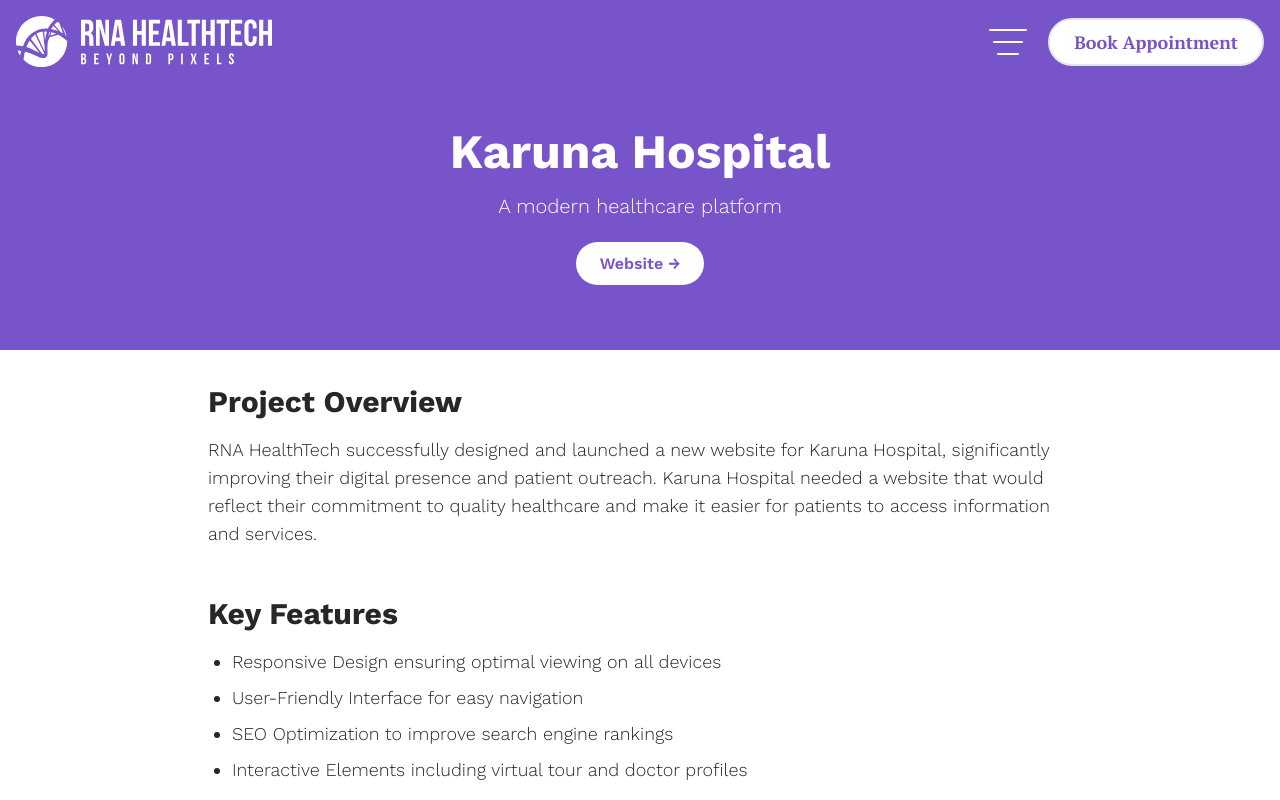
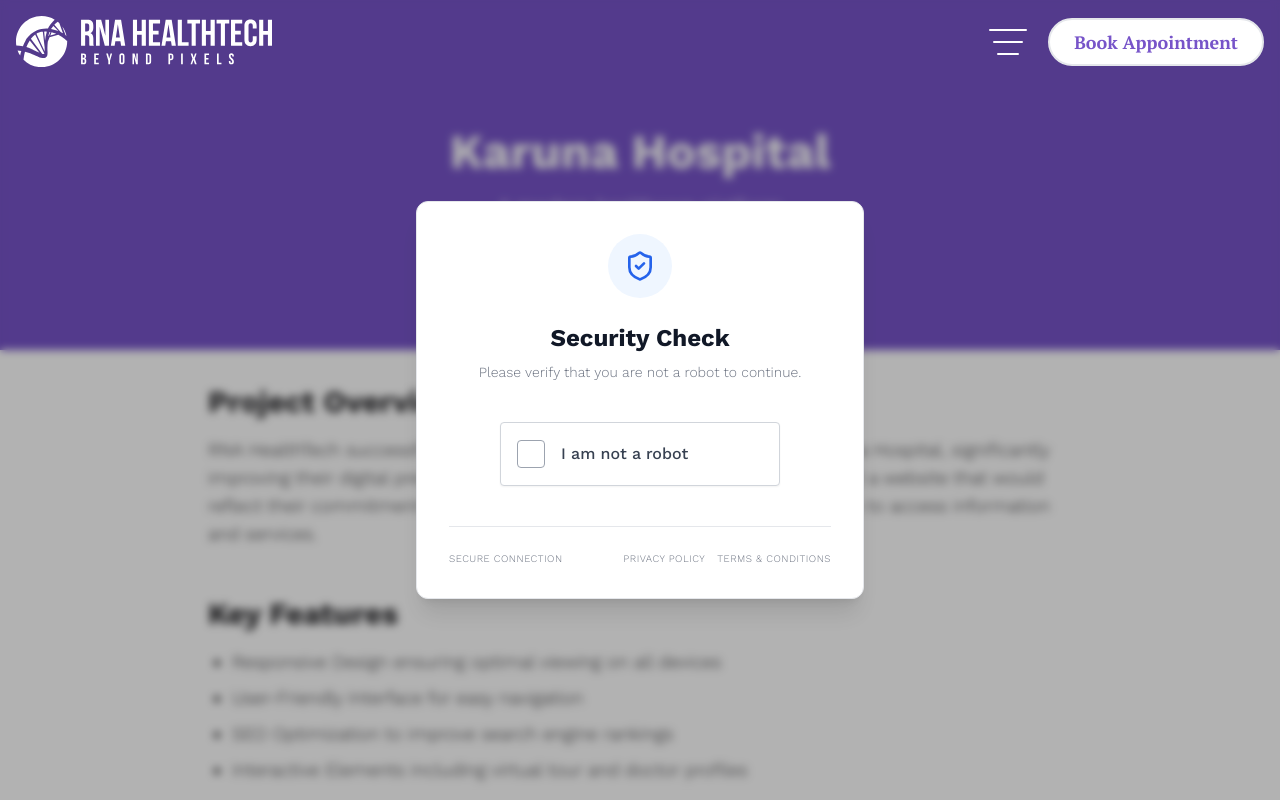
Before and after one commit to RNAHealthTech/rna, a React (Create React App) app: page /projects/1 in a window 1280 px wide. Shown: the top 800 px of the page. Built offline with nearby package versions, Linux system fonts and the light colour scheme; a web font is replaced by a local one.

Commit message:
add securitycheck

```diff
--- a/src/App.tsx
+++ b/src/App.tsx
@@ -15,6 +15,7 @@ import HealthTechServices from './pages/HealthTechServices';
 import HServiceTemplate from './pages/HServicesTemplate';
 import HTServices from './pages/HealthTechServices';
 import TypeformFlow from './components/utility/PackageBuilder';
+import SecurityCheck from './components/SecurityCheck';
 
 const useScrollToTop = () => {
   const { pathname } = useLocation();
@@ -29,6 +30,7 @@ const App: React.FC = () => {
 
   return (
     <ParallaxProvider>
+      <SecurityCheck />
       <Layout>
         <Routes>
           <Route path='/' element={<Home />} />
--- /dev/null
+++ b/src/components/SecurityCheck.tsx
@@ -0,0 +1,114 @@
+import React, { useState, useEffect } from 'react';
+import { motion, AnimatePresence } from 'framer-motion';
+import { ShieldCheck, Loader2 } from 'lucide-react';
+
+const SecurityCheck = () => {
+  const [isVerified, setIsVerified] = useState(true);
+  const [showCheckbox, setShowCheckbox] = useState(false);
+  const [isChecked, setIsChecked] = useState(false);
+
+  useEffect(() => {
+    const verified = sessionStorage.getItem('rna_security_verified');
+    if (!verified) {
+      setIsVerified(false);
+
+      const timer1 = setTimeout(() => {
+        setShowCheckbox(true);
+      }, 1000);
+
+      return () => clearTimeout(timer1);
+    }
+  }, []);
+
+  const handleVerify = () => {
+    if (isChecked) return;
+    setIsChecked(true);
+    setTimeout(() => {
+      sessionStorage.setItem('rna_security_verified', 'true');
+      setIsVerified(true);
+    }, 1500);
+  };
+
+  if (isVerified) return null;
+
+  return (
+    <AnimatePresence>
+      {!isVerified && (
+        <motion.div
+          key="security-check"
+          initial={{ opacity: 1 }}
+          exit={{ opacity: 0 }}
+          transition={{ duration: 0.5 }}
+          className="fixed inset-0 z-[9999] bg-black/30 backdrop-blur-sm flex flex-col items-center justify-center p-4 text-gray-800"
+        >
+          <div className="bg-white border border-gray-200 rounded-xl p-8 max-w-md w-full shadow-xl flex flex-col items-center">
+            <div className="w-16 h-16 bg-blue-50 rounded-full flex items-center justify-center mb-6">
+              <ShieldCheck className="w-8 h-8 text-blue-600" />
+            </div>
+
+            <h2 className="text-2xl font-bold text-gray-900 mb-2 text-center">
+              Security Check
+            </h2>
+            <p className="text-gray-500 text-center text-sm mb-8">
+              Please verify that you are not a robot to continue.
+            </p>
+
+            <div className="h-20 flex items-center justify-center w-full">
+              {!showCheckbox ? (
+                <div className="flex flex-col items-center text-blue-600">
+                  <Loader2 className="w-6 h-6 animate-spin mb-3" />
+                  <span className="text-xs font-medium uppercase tracking-wider">Checking connection...</span>
+                </div>
+              ) : (
+                <button
+                  onClick={handleVerify}
+                  disabled={isChecked}
+                  className={`w-full max-w-[280px] h-16 rounded border ${
+                    isChecked
+                      ? 'border-green-500/50 bg-green-50'
+                      : 'border-gray-300 bg-white hover:bg-gray-50 hover:border-blue-400'
+                  } flex items-center px-4 transition-all duration-300 shadow-sm`}
+                >
+                  <div className={`w-7 h-7 rounded-[4px] border mr-4 flex items-center justify-center transition-colors ${
+                    isChecked
+                      ? 'bg-green-500 border-green-500'
+                      : 'bg-white border-gray-400'
+                  }`}>
+                    {isChecked && (
+                      <motion.svg
+                        initial={{ scale: 0 }}
+                        animate={{ scale: 1 }}
+                        className="w-4 h-4 text-white"
+                        fill="none"
+                        viewBox="0 0 24 24"
+                        stroke="currentColor"
+                        strokeWidth={3}
+                      >
+                        <path strokeLinecap="round" strokeLinejoin="round" d="M5 13l4 4L19 7" />
+                      </motion.svg>
+                    )}
+                  </div>
+                  <span className={`font-medium ${isChecked ? 'text-green-600' : 'text-gray-700'}`}>
+                    {isChecked ? 'Verification complete' : 'I am not a robot'}
+                  </span>
+
+                  {isChecked && <Loader2 className="w-5 h-5 animate-spin text-green-500 ml-auto" />}
+                </button>
+              )}
+            </div>
+
+            <div className="mt-8 pt-6 border-t border-gray-200 w-full flex justify-between items-center text-[10px] text-gray-500 uppercase tracking-wider">
+              <span>Secure Connection</span>
+              <div className="flex space-x-3">
+                <span className="hover:text-gray-900 cursor-pointer transition-colors">Privacy Policy</span>
+                <span className="hover:text-gray-900 cursor-pointer transition-colors">Terms & Conditions</span>
+              </div>
+            </div>
+          </div>
+        </motion.div>
+      )}
+    </AnimatePresence>
+  );
+};
+
+export default SecurityCheck;
```
